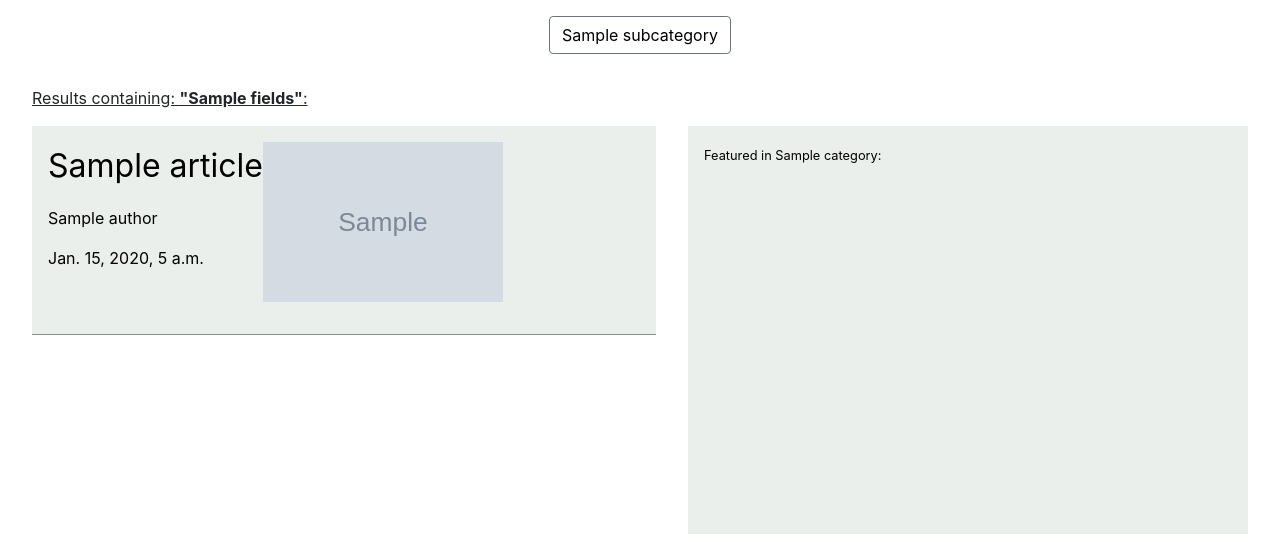
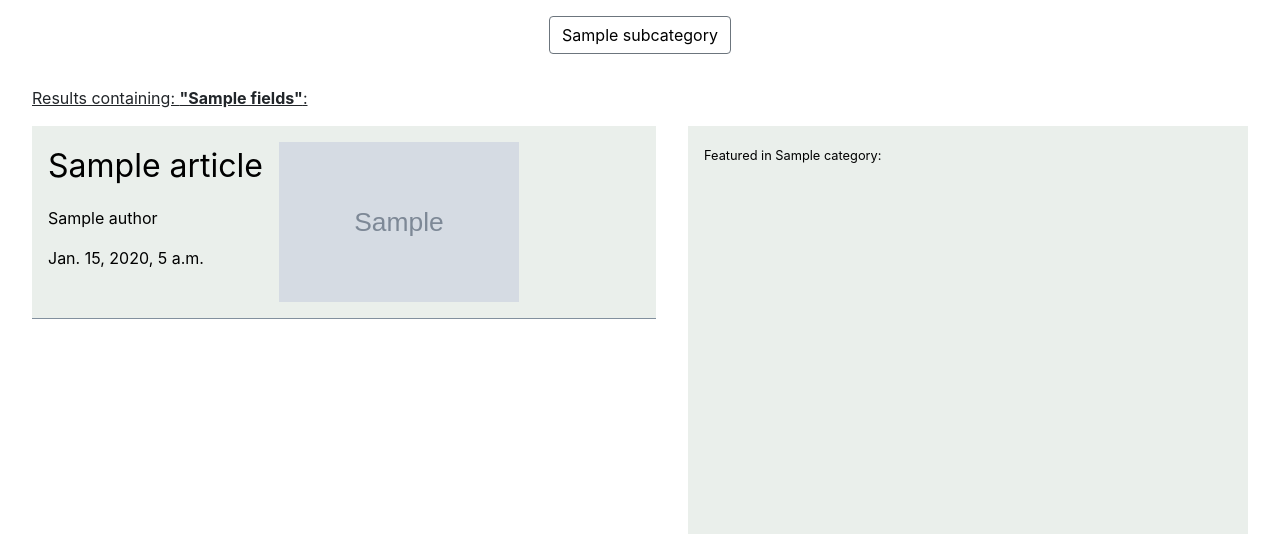
Before and after one commit to sventi555/CRG, a Django app: template website/templates/website/list_articles.html in a window 1280 px wide. Shown: the part 178-720 px from the top of the page. Run offline with Django 3.2, Linux system fonts and the light colour scheme; tables that the repository leaves empty hold one stand-in row (values such as "Sample post"); the template is opened without the code that fills it: values that come from a table or form of the project are taken from there, most other values are stand-ins (such as "Sample title", 1, 10 or a date in 2020); grey boxes marked "Sample" are stand-in pictures; some libraries are stand-ins or nearby versions.

Commit message:
minor margin change

```diff
--- a/static/css/list_articles.css
+++ b/static/css/list_articles.css
@@ -30,7 +30,7 @@
     background-position: center;
     width: 15em;
     height: 10em;
-    margin: auto auto 1em 0;
+    margin: auto 0 auto 1em;
 }
 
 .article_title {
```
